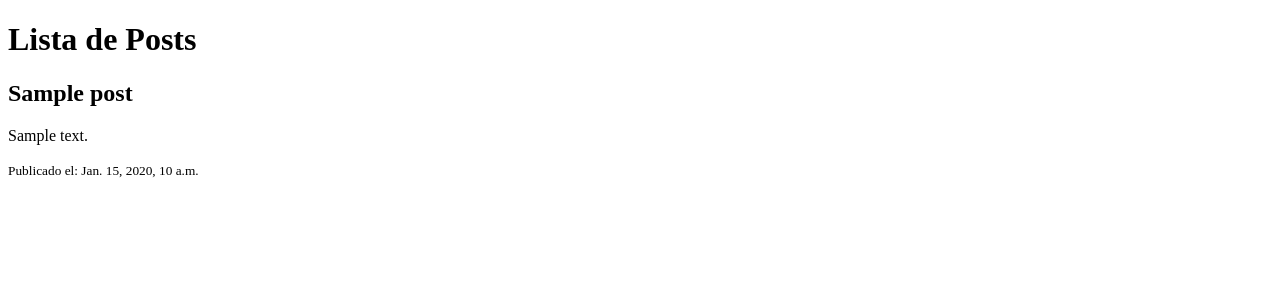
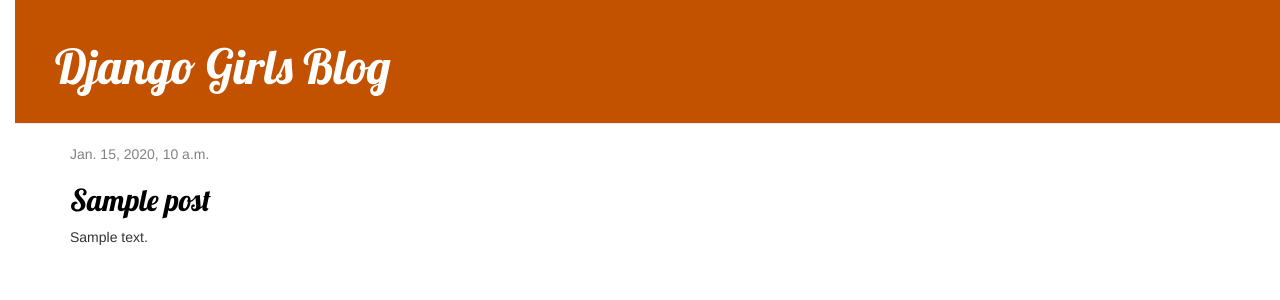
Before and after one commit to Jeismu22/citadel-prime, a Django app: template citadel_Inicia/templates/ciudadela/post_list.html in a window 1280 px wide. Shown: the top 300 px of the page. Run offline with Django 3.2, Linux system fonts and the light colour scheme; the template is opened without the code that fills it: most values are stand-ins (such as "Sample title", 1, 10 or a date in 2020); some libraries are stand-ins or nearby versions.

Commit message:
Agregadas vistas y plantilla para el detalle del post del blog así como también CSS para el sitio.

```diff
--- /dev/null
+++ b/citadel_Inicia/static/ciudadela/inicia.css
@@ -0,0 +1,66 @@
+/* blog/static/css/blog.css */
+
+/* Aplica padding a todo el cuerpo */
+body {
+    padding-left: 15px;
+}
+
+/* Personaliza la tipografía de los títulos */
+h1 a, h2 a {
+    color: #FCA205;
+    font-family: 'Lobster';
+}
+
+/* Estilo para el encabezado */
+.page-header {
+    background-color: #C25100;
+    margin-top: 0;
+    padding: 20px 20px 20px 40px;
+}
+
+.page-header h1, .page-header h1 a, .page-header h1 a:visited, .page-header h1 a:active {
+    color: #ffffff;
+    font-size: 36pt;
+    text-decoration: none;
+}
+
+/* Estilo para el contenido */
+.content {
+    margin-left: 40px;
+}
+
+h1, h2, h3, h4 {
+    font-family: 'Lobster', cursive;
+}
+
+/* Estilo para la fecha de publicación */
+.date {
+    color: #828282;
+}
+
+/* Estilo para el botón de guardar */
+.save {
+    float: right;
+}
+
+/* Estilo para los campos del formulario */
+.post-form textarea, .post-form input {
+    width: 100%;
+}
+
+/* Estilo para el menú superior */
+.top-menu, .top-menu:hover, .top-menu:visited {
+    color: navajowhite;
+    float: right;
+    font-size: 26pt;
+    margin-right: 20px;
+}
+
+/* Estilo para los posts */
+.post {
+    margin-bottom: 70px;
+}
+
+.post h2 a, .post h2 a:visited {
+    color: #000000;
+}
--- /dev/null
+++ b/citadel_Inicia/templates/ciudadela/base.html
@@ -0,0 +1,23 @@
+{% load static %}
+<html>
+    <head>
+        <title>Django Girls blog</title>
+        <link rel="stylesheet" href="//maxcdn.bootstrapcdn.com/bootstrap/3.2.0/css/bootstrap.min.css">
+        <link rel="stylesheet" href="//maxcdn.bootstrapcdn.com/bootstrap/3.2.0/css/bootstrap-theme.min.css">
+        <link href='//fonts.googleapis.com/css?family=Lobster&subset=latin,latin-ext' rel='stylesheet' type='text/css'>
+        <link rel="stylesheet" href="{% static 'ciudadela/inicia.css' %}">
+    </head>
+    <body>
+        <div class="page-header">
+            <h1><a href="/">Django Girls Blog</a></h1>
+        </div>
+        <div class="content container">
+            <div class="row">
+                <div class="col-md-8">
+                {% block content %}
+                {% endblock %}
+                </div>
+            </div>
+        </div>
+    </body>
+</html>
--- a/citadel_Inicia/templates/ciudadela/post_list.html
+++ b/citadel_Inicia/templates/ciudadela/post_list.html
@@ -1,24 +1,51 @@
-<!-- blog/post_list.html -->
+{% extends 'ciudadela/base.html' %}
+<!-- blog/templates/blog/post_list.html -->
 <!DOCTYPE html>
 <html lang="es">
 <head>
     <meta charset="UTF-8">
     <meta name="viewport" content="width=device-width, initial-scale=1.0">
     <title>Blog</title>
+
+    <!-- Cargar la librería estática de Django -->
+    {% load static %}
+
+    <!-- Enlace para cargar la fuente 'Lobster' desde Google Fonts -->
+    <link href="//fonts.googleapis.com/css?family=Lobster&subset=latin,latin-ext" rel="stylesheet" type="text/css">
+
+    <!-- Cargar los estilos de Bootstrap -->
+    <link rel="stylesheet" href="//maxcdn.bootstrapcdn.com/bootstrap/3.2.0/css/bootstrap.min.css">
+    <link rel="stylesheet" href="//maxcdn.bootstrapcdn.com/bootstrap/3.2.0/css/bootstrap-theme.min.css">
+
+    <!-- Cargar el archivo CSS personalizado del blog -->
+    <link rel="stylesheet" href="{% static 'ciudadela/inicia.css' %}">
 </head>
 <body>
-    <h1>Lista de Posts</h1>
+    <!-- Encabezado de la página -->
+    <div class="page-header">
+        <h1><a href="/">Django Girls Blog</a></h1>
+    </div>
 
-    <!-- Bucle para mostrar todos los posts -->
-    {% for post in posts %}
+    <!-- Contenedor principal para las publicaciones -->
+    <div class="content container">
+        <div class="row">
+            <div class="col-md-8">
+                <!-- Bucle para mostrar todos los posts -->
+
+                {% block content %}
+                {% for post in posts %}
         <div class="post">
-            <h2>{{ post.title }}</h2> <!-- Cambiado a post.title -->
-            <p>{{ post.text }}</p>
-            <small>Publicado el: {{ post.published_date }}</small>
+            <div class="date">
+                {{ post.published_date }}
+            </div>
+            <h2><a href="{% url 'post_detail' pk=post.pk %}">{{ post.title }}</a></h2>
+            <p>{{ post.text|linebreaksbr }}</p>
         </div>
-    {% empty %}
-        <p>No hay posts publicados aún.</p>
-    {% endfor %}
+                {% endfor %}
+                {% endblock %}
 
+            </div>
+        </div>
+    </div>
 </body>
 </html>
--- a/citadel_Inicia/urls.py
+++ b/citadel_Inicia/urls.py
@@ -4,4 +4,6 @@ from . import views
 
 urlpatterns = [
     path('', views.post_list, name='post_list'),  # La vista para la página principal
+    path('post/<int:pk>/', views.post_detail, name='post_detail'),
+
 ]
--- a/citadel_Inicia/views.py
+++ b/citadel_Inicia/views.py
@@ -1,7 +1,11 @@
 # citadel_Inicia/views.py
-from django.shortcuts import render
+from django.shortcuts import render, get_object_or_404
 from .models import Post
 
 def post_list(request):
     posts = Post.objects.all()  # Obtener todos los posts
     return render(request, 'ciudadela/post_list.html', {'posts': posts})  # Cambia 'citadel_Inicia' a 'ciudadela'
+
+def post_detail(request, pk):
+    post = get_object_or_404(Post, pk=pk)  # Buscamos la publicación por su pk
+    return render(request, 'blog/post_detail.html', {'post': post})
```
